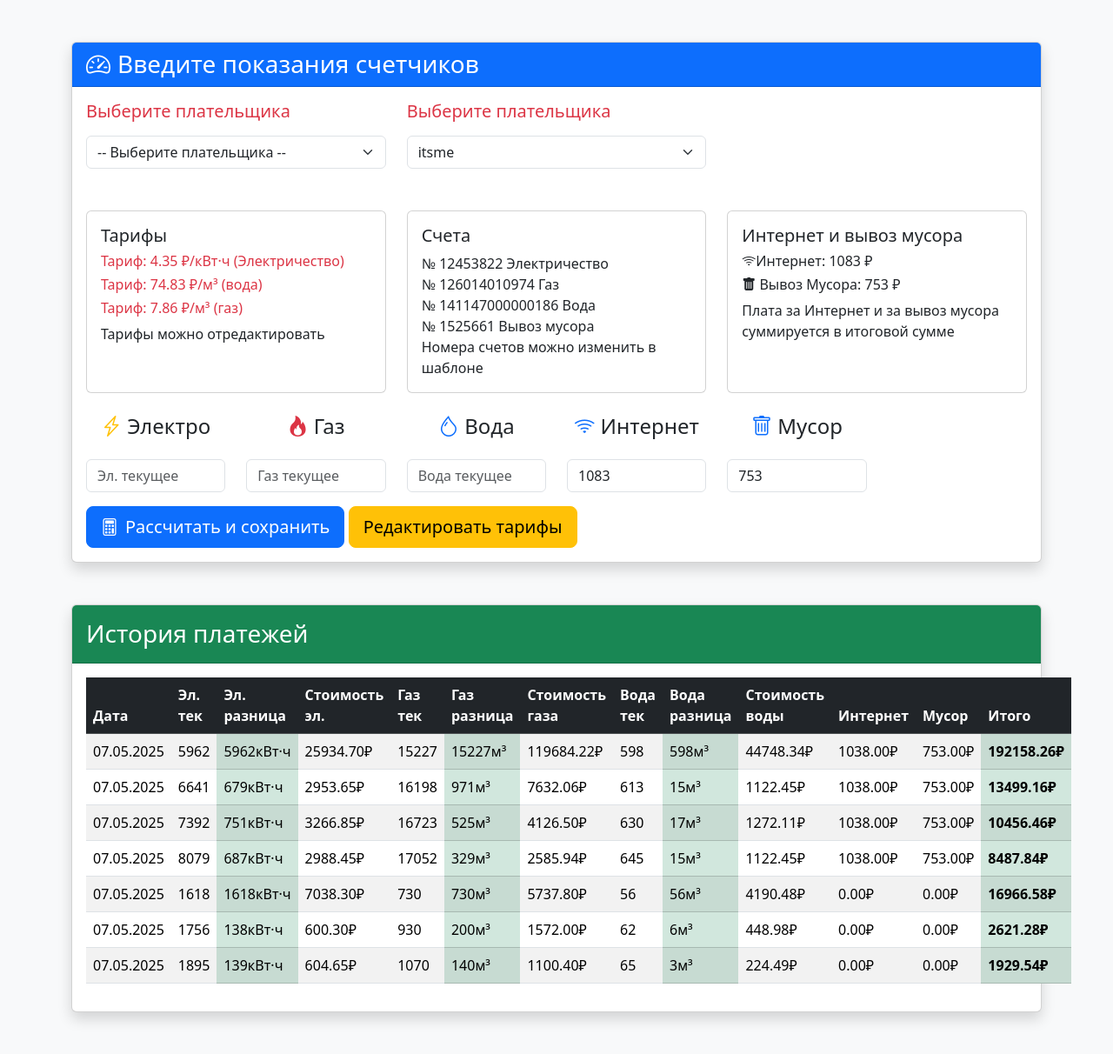
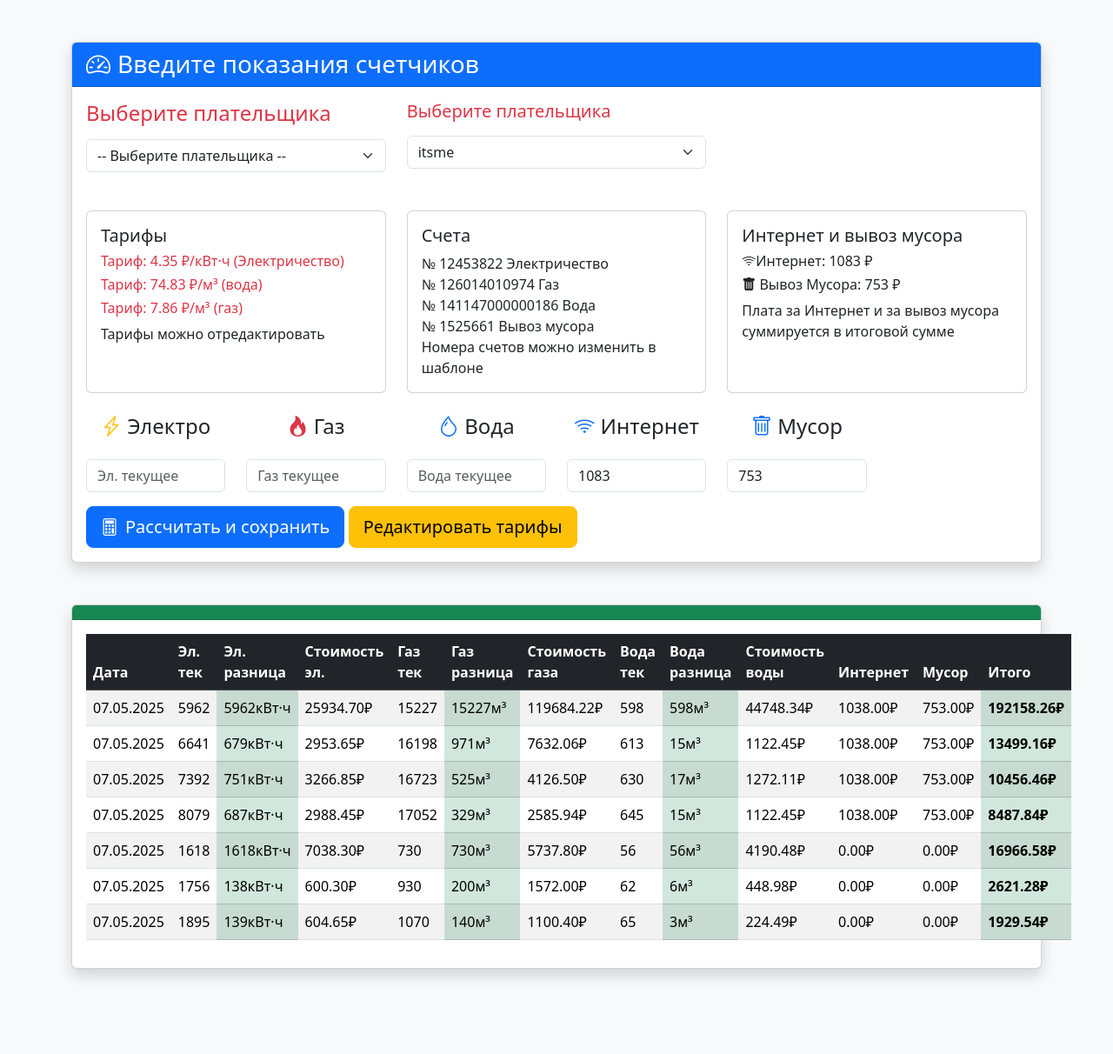
Before and after one commit to runo4938/ProjDjango, a Django app: page / in a window 1280 px wide. Shown: the whole page at 87% size. After the commit the page ends 1125 px from the top, so only its background shows below. Run offline with Django 5.2, Linux system fonts and the light colour scheme; data comes from the database, SQL or seed files in the repository; some libraries are stand-ins or nearby versions.

Commit message:
08.05.2025_2

```diff
--- a/utility_payments/payments/templates/payments/payment_form.html
+++ b/utility_payments/payments/templates/payments/payment_form.html
@@ -14,7 +14,7 @@
                         <div class="col-md-4 mb-2">
                             {% comment %} <label for="payer" class="form-label">Выберите плательщика</label> {% endcomment %}
                             <label for="payer" class="form-label">
-                                <h5 class="bi text-danger">Выберите плательщика</h5>
+                                <h4 class="bi text-danger">Выберите плательщика</h4>
                             </label>
                             <form method="post">
                                 {% csrf_token %}
@@ -161,7 +161,9 @@
             <!-- История платежей -->
             <div class="card shadow mt-5">
                 <div class="card-header bg-success text-white">
-                    <h3 class="mt-2">История платежей {{ paments.payer }}</h3>
+                    {% for payer in payers %}
+                        {% if payer.id == selected_payer_id %}<h3 class="mt-2">История платежей {{ payer.name }}</h3>{% endif %}
+                    {% endfor %}
                 </div>
                 {% if payments %}
                     <div class="card-body">
```
Also changed, not shown: utility_payments/payments/models.py (line endings or trailing spaces).
